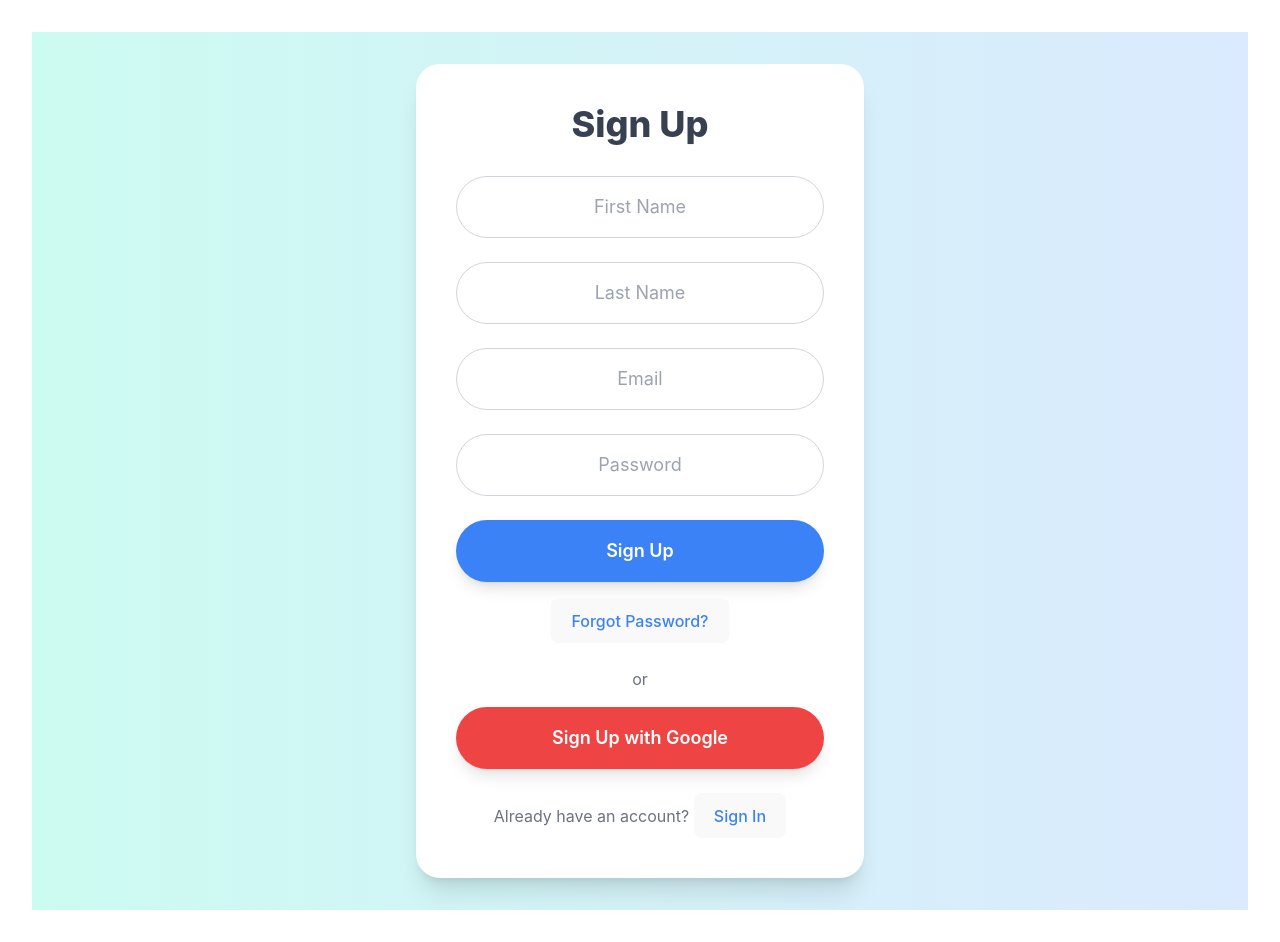
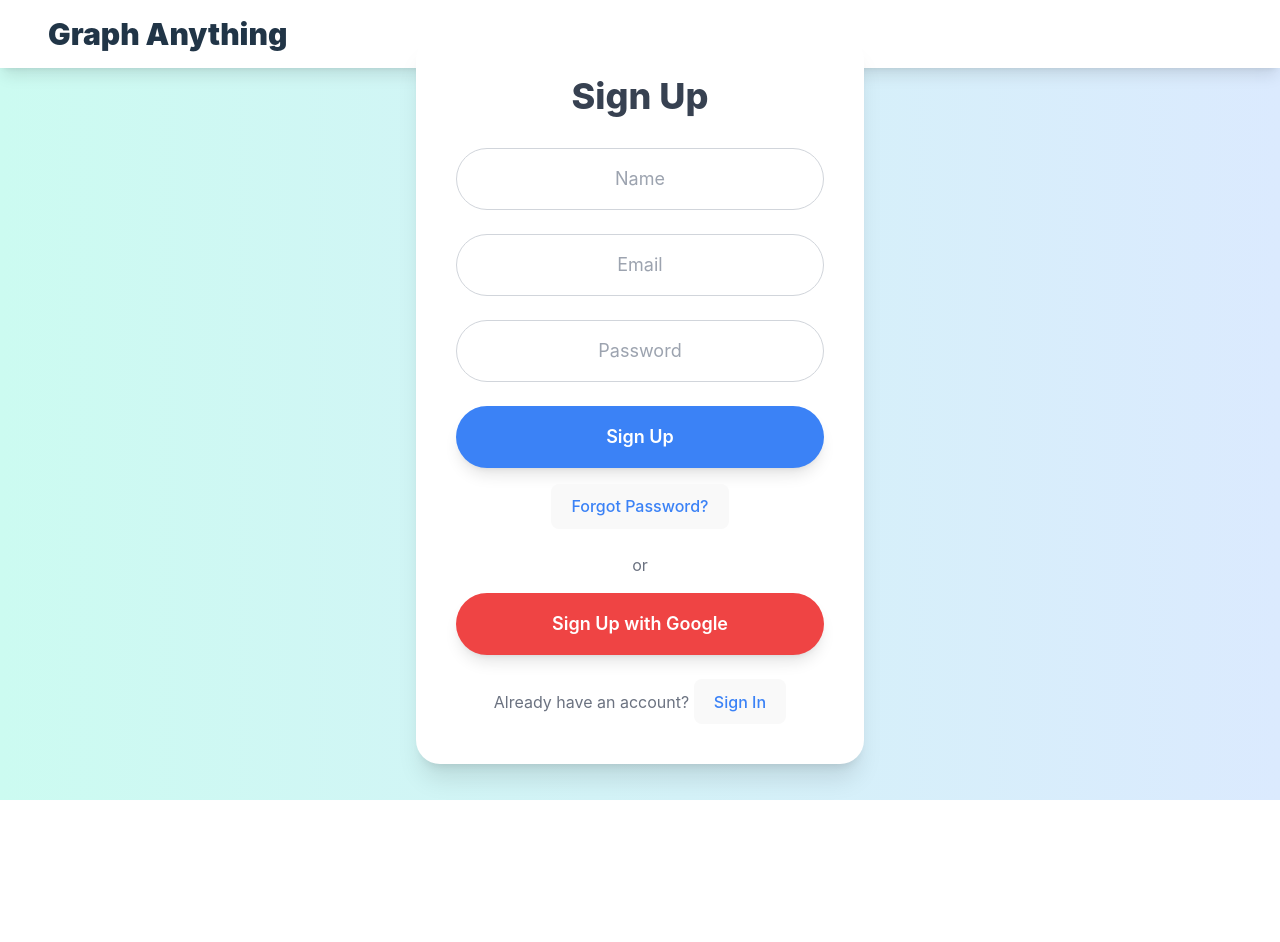
Before and after one commit to jdwyer6/graph-anything, a React (Vite) app: page /signup in a window 1280 px wide. After the commit the page ends 800 px from the top, so only its background shows below. Built offline with nearby package versions, Linux system fonts and the light colour scheme; no server answers; the database is empty.

Commit message:
update styles for full width and add tailwind color configs

```diff
--- a/src/App.css
+++ b/src/App.css
@@ -1,7 +1,4 @@
 #root {
-  max-width: 1280px;
-  margin: 0 auto;
-  padding: 2rem;
   text-align: center;
   @apply w-full;
 }
--- a/src/App.jsx
+++ b/src/App.jsx
@@ -25,15 +25,19 @@ function App() {
 
   return (
     <Router>
-      <div className="header">
+      <div className="header absolute w-full shadow-lg bg-white flex px-12 py-4 justify-between">
+        <h1 className="text-3xl font-black">Graph Anything</h1>
+        <div className="flex gap-2 items-center">
           {user && (
             <>
-            <p className="user-email">Logged in as: {user.email}</p>
-            <button className="logout-button" onClick={handleLogout}>
+              <p className="user-email">Logged in as: {user.displayName}</p>
+              <button className="px-6 py-2 font-medium tracking-wide text-white capitalize transition-colors duration-300 transform bg-blue-600 rounded-lg hover:bg-blue-500 focus:outline-none focus:ring focus:ring-blue-300 focus:ring-opacity-80" onClick={handleLogout}>
                 Logout
               </button>
             </>
           )}
+        </div>
+
       </div>
       <Routes>
         <Route path="/graphlist" element={<ProtectedRoute element={GraphList} />} />
--- a/src/pages/Graph.jsx
+++ b/src/pages/Graph.jsx
@@ -97,7 +97,6 @@ function Graph() {
   const addPoint = async () => {
     if (inputValue && graph) {
       try {
-        console.log("Graph data: ", graph.data)
         const updatedData = [...(graph.data || []), parseFloat(inputValue)];
 
 
@@ -218,9 +217,6 @@ function Graph() {
     ],
   };
 
-  console.log("ChartData Dataset:", chartData.datasets[0].data); // Add this line to see the data being passed to chart
-
-
   const chartOptions = {
     responsive: true,
     plugins: {
@@ -275,7 +271,7 @@ function Graph() {
 
   return (
     <div className="min-h-screen bg-gradient-to-r from-teal-100 to-blue-100 flex flex-col items-center justify-center p-8">
-      <div className="w-full bg-white rounded-3xl shadow-xl p-10 relative">
+      <div className="w-full bg-white rounded-3xl shadow-xl p-10 relative max-w-6xl">
         <div className="absolute top-4 right-4 text-gray-500 hover:text-gray-800 cursor-pointer" onClick={(e) => {e.stopPropagation(); openSettingsModal(graph);}}><FiSettings size={24} /></div>
         <div className="absolute top-4 left-4 text-gray-500 hover:text-gray-800 cursor-pointer" onClick={() => navigate('/graphlist')}><FiArrowLeft size={24} /></div>
         <div className="flex w-full justify-center items-center gap-2">
--- a/src/pages/GraphList.jsx
+++ b/src/pages/GraphList.jsx
@@ -17,6 +17,8 @@ import { getFirestore, doc, getDoc, updateDoc, arrayUnion } from 'firebase/fires
 import { useNavigate } from 'react-router-dom';
 import data from '@emoji-mart/data'
 import Picker from '@emoji-mart/react'
+import resolveConfig from 'tailwindcss/resolveConfig';
+import tailwindConfig from '../../tailwind.config';
 
 // Register Chart.js components
 ChartJS.register(
@@ -42,6 +44,8 @@ function GraphList() {
   const [error, setError] = useState('');
   const navigate = useNavigate();
   const userId = auth.currentUser?.uid;
+  const fullConfig = resolveConfig(tailwindConfig);
+  const borderColor = fullConfig.theme.colors['brand-primary'];
 
   useEffect(() => {
     const fetchGraphs = async () => {
@@ -117,9 +121,8 @@ function GraphList() {
     }
   };
 
-  // Existing Graph Click Handler
   const handleGraphClick = (graphId) => {
-    setShowForm(false); // Ensure form is hidden
+    setShowForm(false);
     navigate(`/graph/${graphId}`);
   };
 
@@ -150,7 +153,7 @@ function GraphList() {
                       {
                         label: graph.title,
                         data: graph.data.length ? graph.data : [0, 2, 1, 3], // Placeholder data if no data is present
-                        borderColor: '#388087',
+                        borderColor: borderColor,
                         borderWidth: 2,
                         fill: false,
                         pointRadius: 2,
--- a/src/pages/SignUpOrSignIn.jsx
+++ b/src/pages/SignUpOrSignIn.jsx
@@ -2,8 +2,8 @@
 import React, { useState, useEffect } from 'react';
 import { useNavigate } from 'react-router-dom';
 import { auth, googleProvider } from '../firebase';
-import { createUserWithEmailAndPassword, signInWithPopup, signInWithEmailAndPassword, sendPasswordResetEmail } from 'firebase/auth';
-import { getFirestore, collection, query, getDocs, setDoc, doc } from 'firebase/firestore';
+import { createUserWithEmailAndPassword, signInWithPopup, signInWithEmailAndPassword, sendPasswordResetEmail, getAuth, GoogleAuthProvider } from 'firebase/auth';
+import { getFirestore, setDoc, doc, getDoc} from 'firebase/firestore';
 import 'tailwindcss/tailwind.css';
 
 // Initialize Firestore
@@ -13,40 +13,20 @@ function SignUpOrSignIn() {
   const navigate = useNavigate();
   const [email, setEmail] = useState('');
   const [password, setPassword] = useState('');
-  const [firstName, setFirstName] = useState('');
-  const [lastName, setLastName] = useState('');
+  const [displayName, setdisplayName] = useState('');
   const [error, setError] = useState('');
   const [isSignUp, setIsSignUp] = useState(true);
+  const provider = new GoogleAuthProvider();
 
   useEffect(() => {
     const unsubscribe = auth.onAuthStateChanged((user) => {
       if (user) {
-        navigate('/graphlist'); // Redirect to graph if user is signed in
+        navigate('/graphlist');
       }
     });
 
     return () => unsubscribe();
   }, [navigate]);
-
-  useEffect(() => {
-    logUsersCollection();
-  }, []);
-
-  const logUsersCollection = async () => {
-    try {
-      const q = query(collection(firestore, 'users'));
-      const querySnapshot = await getDocs(q);
-      const items = [];
-      querySnapshot.forEach((doc) => {
-        items.push({ id: doc.id, ...doc.data() });
-      });
-      console.log(items);
-    } catch (error) {
-      console.error('Error fetching users collection:', error);
-      setError('Missing or insufficient permissions to access users collection.');
-    }
-  };
-
 
   const handleSignUp = async (e) => {
     e.preventDefault();
@@ -54,11 +34,11 @@ function SignUpOrSignIn() {
       const userCredential = await createUserWithEmailAndPassword(auth, email, password);
       const user = userCredential.user;
 
-      // Create user document in Firestore
+      await updateProfile(user, { displayName: displayName });
+
       await setDoc(doc(firestore, 'users', user.uid), {
         email: user.email,
-        firstName: firstName,
-        lastName: lastName,
+        displayName: displayName,
       });
 
       navigate('/graphlist');
@@ -79,17 +59,28 @@ function SignUpOrSignIn() {
 
   const handleGoogleSignIn = async () => {
     try {
-      const result = await signInWithPopup(auth, googleProvider);
+      const result = await signInWithPopup(auth, provider);
       const user = result.user;
 
-      // Create user document in Firestore if it doesn't exist
-      await setDoc(doc(firestore, 'users', user.uid), {
-        email: user.email,
-      }, { merge: true });
+      // Check if the user already exists in the database
+      const userDocRef = doc(firestore, 'users', user.uid);
+      const userDoc = await getDoc(userDocRef);
 
-      navigate('/graphlist');
+      if (userDoc.exists()) {
+        // User exists, sign them in
+        console.log('User already exists, signing in...');
+      } else {
+        // User does not exist, create a new account
+        await setDoc(userDocRef, {
+          uid: user.uid,
+          email: user.email,
+          displayName: user.displayName,
+          // Add any other user data you want to save
+        });
+        console.log('New user created');
+      }
     } catch (error) {
-      setError(error.message);
+      console.error('Error signing in with Google:', error);
     }
   };
 
@@ -118,16 +109,10 @@ function SignUpOrSignIn() {
             <>
               <input
                 type="text"
-                value={firstName}
-                onChange={(e) => setFirstName(e.target.value)}
-                placeholder="First Name"
-                className="w-full p-4 border border-gray-300 rounded-full text-lg focus:outline-none focus:border-blue-400 text-center"
-              />
-              <input
-                type="text"
-                value={lastName}
-                onChange={(e) => setLastName(e.target.value)}
-                placeholder="Last Name"
+                value={displayName}
+                required
+                onChange={(e) => setdisplayName(e.target.value)}
+                placeholder="Name"
                 className="w-full p-4 border border-gray-300 rounded-full text-lg focus:outline-none focus:border-blue-400 text-center"
               />
             </>
@@ -135,6 +120,7 @@ function SignUpOrSignIn() {
           <input
             type="email"
             value={email}
+            required
             onChange={(e) => setEmail(e.target.value)}
             placeholder="Email"
             className="w-full p-4 border border-gray-300 rounded-full text-lg focus:outline-none focus:border-blue-400 text-center"
@@ -142,6 +128,7 @@ function SignUpOrSignIn() {
           <input
             type="password"
             value={password}
+            required
             onChange={(e) => setPassword(e.target.value)}
             placeholder="Password"
             className="w-full p-4 border border-gray-300 rounded-full text-lg focus:outline-none focus:border-blue-400 text-center"
--- a/tailwind.config.js
+++ b/tailwind.config.js
@@ -7,11 +7,9 @@ export default {
   theme: {
     extend: {
       colors: {
-        'brand-primary': '#126E66',
-        'brand-gray-dark': '#212A31',
-        'brand-gray-neutral': '#2E3944',
-        'brand-gray-light': "#748D92",
-        'brand-gray-lightest': "#D4D9D5"
+        'brand-primary': '#3B82F6',
+        'teal-light': 'teal-100',
+        'blue-light': 'blue-100',
       }
     },
   },
```
Lines whose indentation alone changed are shown as unchanged.
